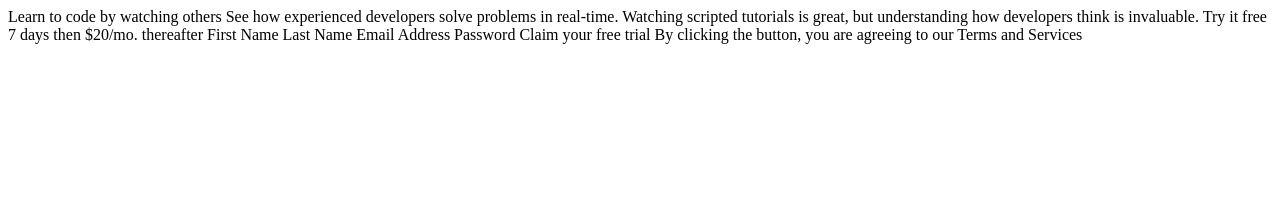
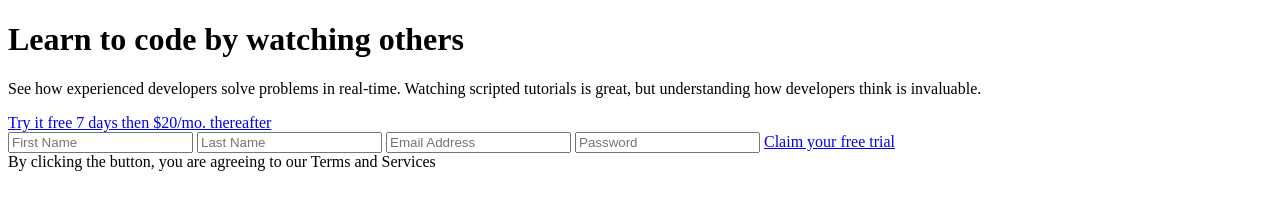
Before and after one commit to ArturLimaiko/NewProject, a plain HTML site: page index.html in a window 1280 px wide. Drawn offline with Linux system fonts and the light colour scheme.

Commit message:
начал верстку

```diff
--- a/index.html
+++ b/index.html
@@ -1,28 +1,76 @@
 <!DOCTYPE html>
 <html lang="en">
-<head>
-  <meta charset="UTF-8">
-  <meta name="viewport" content="width=device-width, initial-scale=1.0">
-  <link rel="icon" type="image/png" sizes="32x32" href="./images/favicon-32x32.png">
-  <title>Intro component with sign up form</title>
-</head>
-<body>
+  <head>
+    <meta charset="UTF-8" />
+    <meta name="viewport" content="width=device-width, initial-scale=1.0" />
+    <link
+      rel="icon"
+      type="image/png"
+      sizes="32x32"
+      href="./images/favicon-32x32.png"
+    />
+    <title>Intro component with sign up form</title>
+  </head>
+  <body class="page__body">
+    <header class="header header--desktop">
+      <h1 class="header__title">Learn to code by watching others</h1>
+      <p class="header__description">
+        See how experienced developers solve problems in real-time. Watching
+        scripted tutorials is great, but understanding how developers think is
+        invaluable.
+      </p>
+      <a class="header__link" href="#">
+        Try it free 7 days then $20/mo. thereafter
+      </a>
+    </header>
+    <main class="container">
+      <form class="registration-form" action="#" method="post">
+        <label for="first-name">
+          <input
+            class="registration-form__first"
+            type="text"
+            placeholder="First Name"
+            name="first-name"
+            required
+          />
+        </label>
 
-  Learn to code by watching others
+        <label for="last-name">
+          <input
+            class="registration-form__last"
+            type="text"
+            placeholder="Last Name"
+            name="last-name"
+            required
+          />
+        </label>
 
-  See how experienced developers solve problems in real-time. Watching scripted tutorials is great,
-  but understanding how developers think is invaluable.
-
-  Try it free 7 days then $20/mo. thereafter
-
-  First Name
-  Last Name
-  Email Address
-  Password
-
-  Claim your free trial
-
-  By clicking the button, you are agreeing to our Terms and Services
-
-</body>
+        <label for="email">
+          <input
+            class="registration-form__email"
+            type="text"
+            placeholder="Email Address"
+            name="email"
+            required
+          />
+        </label>
+        <label for="password">
+          <input
+            class="registration-form__password"
+            type="password"
+            placeholder="Password"
+            name="password"
+            required
+          />
+        </label>
+        <a class="registration-form__link" href="#"> Claim your free trial </a>
+        <div class="container-text">
+          <span class="important-text"
+            >By clicking the button, you are agreeing to our
+            <span class="important-text--highlight">Terms and Services</span>
+          </span>
+        </div>
+      </form>
+    </main>
+  </body>
 </html>
```
